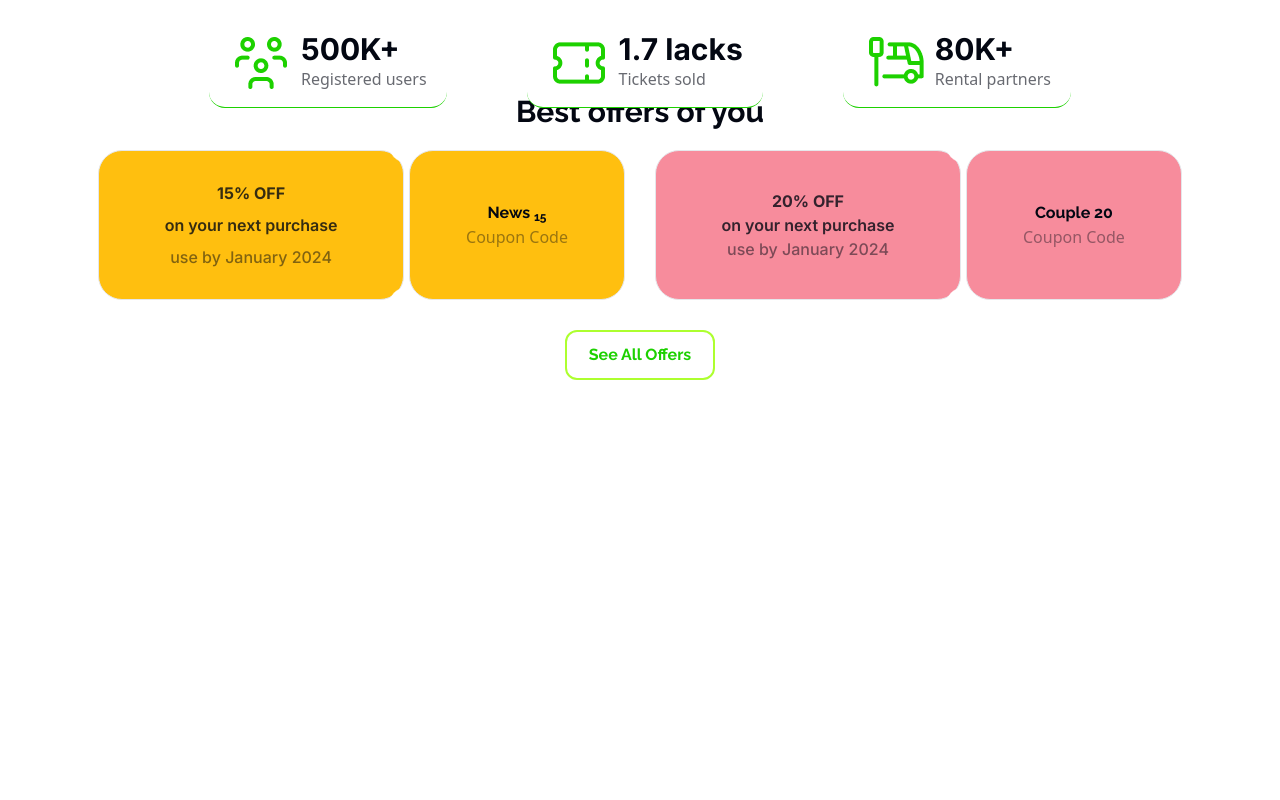
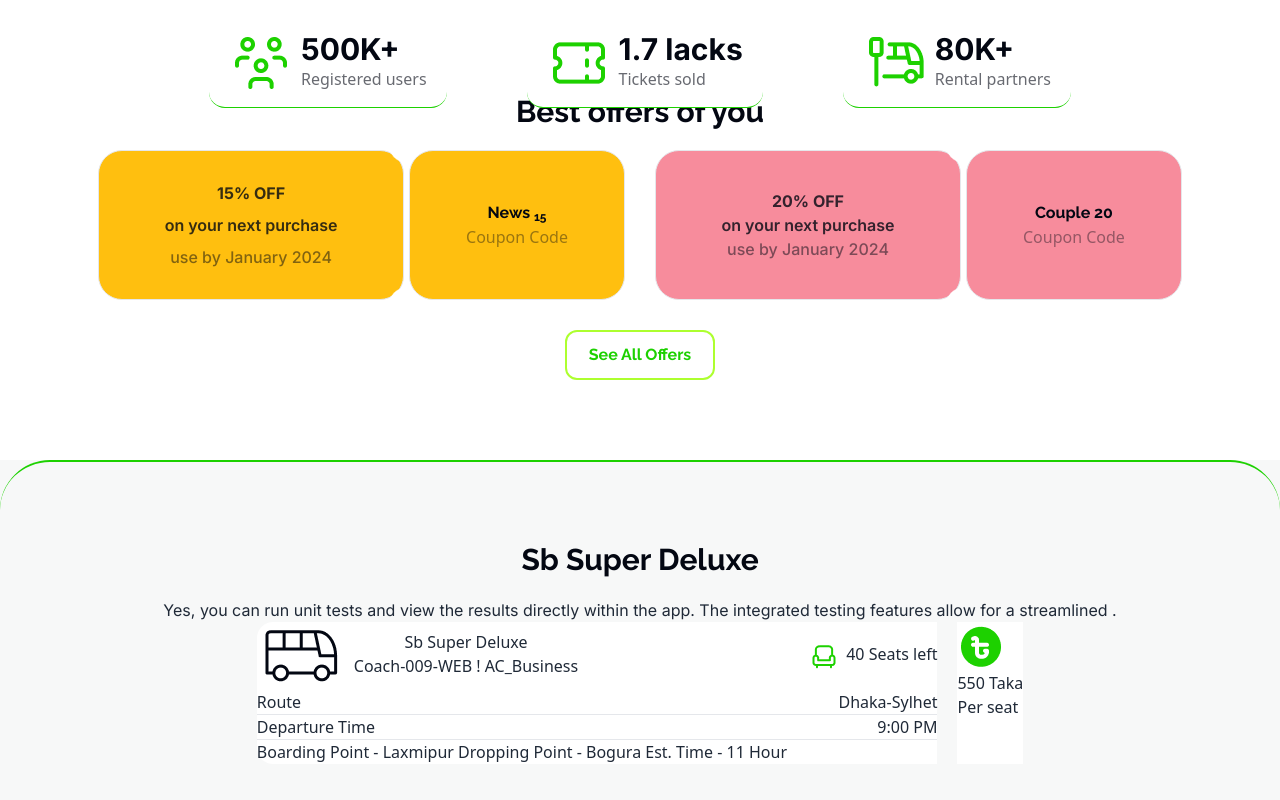
Before and after one commit to SabbirReturn/smart-bus-ticket-repo, a plain HTML site: page index.html in a window 1280 px wide. Shown: the part 672-1472 px from the top of the page. Before the commit the page ends 1072 px from the top, so only its background shows below. Drawn offline with nearby package versions, Linux system fonts and the light colour scheme.

Commit message:
route and timing

```diff
--- a/index.html
+++ b/index.html
@@ -106,7 +106,69 @@
                 <button class=" btn_primary rounded-xl text-[#1DD100] raleway-bold">See All Offers</button>
             </div>
          </section>
-         <!--  -->
+
+         <!-- ticket timing section -->
+          <section class="h-[1500px] bg-[#F7F8F8]" >
+            <div class="ticket_timing rounded-t-[50px] mt-20">
+                <div class="mt-20">
+                    <div class="text-center">
+                        <h1 class="raleway-bold text-[#030712] text-3xl">Sb Super Deluxe</h1>
+                        <p class="inter-regular text-[#03071299
+                        ] mt-5">Yes, you can run unit tests and view the results directly within the app. The integrated testing features allow for a streamlined .</p>
+                    </div>
+                </div>
+                <div class="flex flex-col md:flex-row lg:flex-row justify-center ">
+                    <div class="bg-[#FFFFFF] rounded-l-2xl">
+                        <div class=" flex flex-col md:flex-row lg:flex-row gap-3 mg:gap-56 lg:gap-56  items-center">
+                            <div class="flex gap-x-4 p-2">
+                                <div>
+                                    <img src="images/bus-logo.png" alt="">
+                                </div>
+                                <div class="text-center">
+                                    <h1>Sb Super Deluxe</h1>
+                                    <p>Coach-009-WEB ! AC_Business</p>
+                                </div>
+                            </div>
+                            <div>
+                                <button class="flex flex-col md:flex-row lg:flex-row gap-2">
+                                    <img src="images/seat-green.png" alt="">
+                                    <p><span>40</span> Seats left</p>
+                                </button>
+                            </div>
+                        </div>
+                        <div>
+                            <div class="flex justify-between">
+                                <p>Route</p>
+                                <p>Dhaka-Sylhet</p>
+                            </div>
+                            <hr>
+                            <div class="flex justify-between">
+                                <p>Departure Time</p>
+                                <p>9:00 PM</p>
+                            </div>
+                            <hr>
+                            <div>
+                                <button>
+                                    <p>Boarding Point - Laxmipur</p>
+                                </button>
+                                <button>
+                                    <p>Dropping Point - Bogura</p>
+                                </button>
+                                <button>
+                                    <p>Est. Time - 11 Hour</p>
+                                </button>
+                            </div>
+                        </div>
+                    </div>
+
+                    <div class="bg-[#FFFFFF] ml-5">
+                        <img src="images/fare.png" alt="">
+                        <h1>550 Taka</h1>
+                        <p>Per seat</p>
+                    </div>
+                </div>
+            </div>
+          </section>
     </main>
 </body>
 </html>
--- a/styles/index.css
+++ b/styles/index.css
@@ -140,6 +140,18 @@
     border-right: none;
   }
 
+  .ticket_timing{
+    border-top: 2px solid #1DD100;
+  }
+
+
+
+
+
+
+
+
+
   @media screen and (max-width:576px){
     .user{
         position: relative;
```
